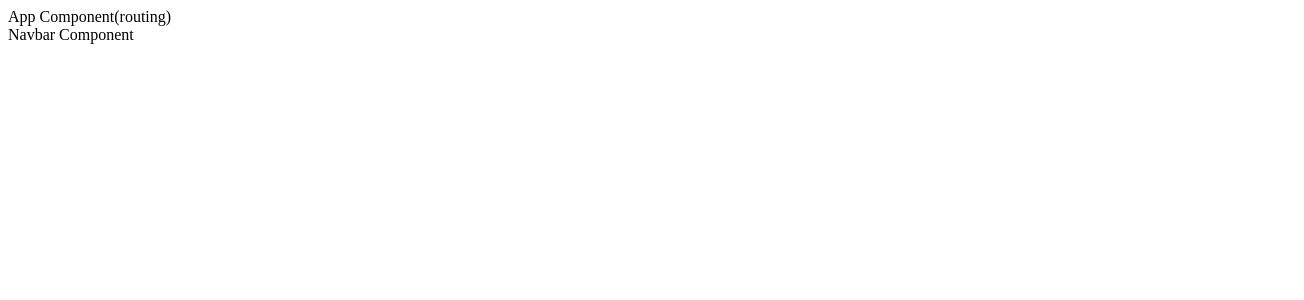
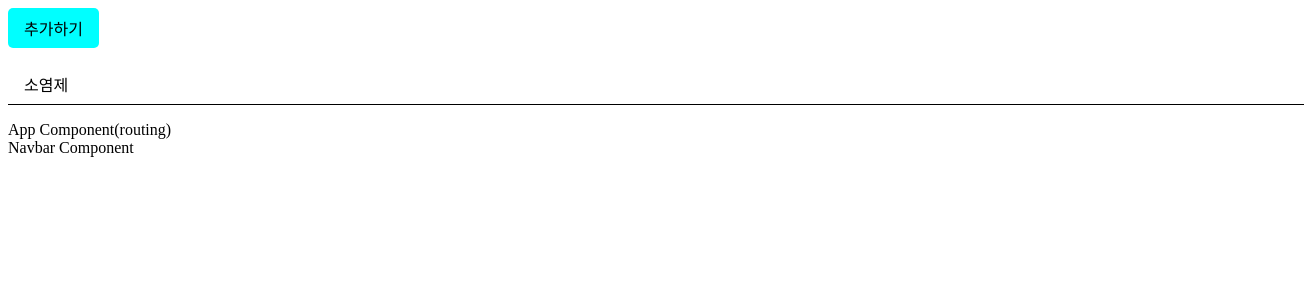
Before and after one commit to JISU-Y/alarm-for-pills, a React app: page / in a window 1280 px wide. Shown: the top 300 px of the page, 1304 px wide, since content can reach past the window. Built offline with nearby package versions, Linux system fonts and the light colour scheme.

Commit message:
feat: add Styled-Components / make style to button, content

```diff
--- a/package.json
+++ b/package.json
@@ -6,8 +6,10 @@
   "author": "JISU-Y",
   "license": "MIT",
   "dependencies": {
+    "prop-types": "^15.8.0",
     "react": "^17.0.2",
-    "react-dom": "^17.0.2"
+    "react-dom": "^17.0.2",
+    "styled-components": "^5.3.3"
   },
   "devDependencies": {
     "@babel/core": "^7.16.5",
--- a/src/App.jsx
+++ b/src/App.jsx
@@ -1,8 +1,12 @@
 import React from 'react'
+import Button from './components/atoms/Button'
+import Content from './components/atoms/Content'
 
 const App = () => {
   return (
     <div>
+      <Button label="추가하기" />
+      <Content text="소염제" underline={true} />
       <div>App Component(routing)</div>
       <div>Navbar Component</div>
     </div>
--- a/src/components/atoms/button/index.jsx
+++ b/src/components/atoms/button/index.jsx
@@ -1,7 +1,23 @@
 import React from 'react'
+import PropTypes from 'prop-types'
 
-const index = ({ label }) => {
-  return <button>{label}</button>
+import styled from 'styled-components'
+
+const Button = ({ label }) => {
+  return <StyledButton>{label}</StyledButton>
 }
 
-export default index
+const StyledButton = styled.button`
+  font-size: 16px;
+  padding: 0.5rem 1rem;
+  background-color: aqua;
+  border: none;
+  border-radius: 5px;
+  text-transform: uppercase;
+`
+
+Button.propTypes = {
+  label: PropTypes.string.isRequired,
+}
+
+export default Button
--- a/src/components/atoms/content/index.jsx
+++ b/src/components/atoms/content/index.jsx
@@ -1,9 +1,21 @@
 import React from 'react'
+import PropTypes from 'prop-types'
 
-const index = ({ text }) => {
-  return <p>{text}</p>
+import styled from 'styled-components'
+
+const Content = ({ text, underline }) => {
+  return <TextContent underline={underline}>{text}</TextContent>
 }
 
-// underline 있을 건지 없을 건지
+const TextContent = styled.p`
+  width: 100%;
+  padding: 0.5rem 1rem;
+  border-bottom: ${(props) => (props.underline ? '1px solid black' : 'none')};
+`
 
-export default index
+Content.propTypes = {
+  text: PropTypes.string.isRequired,
+  underline: PropTypes.bool.isRequired,
+}
+
+export default Content
--- a/src/components/molecules/NavButtons/index.jsx
+++ b/src/components/molecules/NavButtons/index.jsx
@@ -1,5 +1,5 @@
 import React from 'react'
-import NavIcon from '../../atoms/icon'
+import NavIcon from '../../atoms/Icon'
 
 const NavButtons = () => {
   return (
--- a/src/components/molecules/contentList/index.jsx
+++ b/src/components/molecules/contentList/index.jsx
@@ -1,5 +1,5 @@
 import React from 'react'
-import Content from './atoms/content'
+import Content from './atoms/Content'
 
 const ContentList = () => {
   return (
--- a/src/components/molecules/title/index.jsx
+++ b/src/components/molecules/title/index.jsx
@@ -1,7 +1,7 @@
 import React from 'react'
-import TitleText from './atoms/titleText'
-import InfoText from './atoms/textbox'
-import ToggleButton from './atoms/toggleButton'
+import TitleText from './atoms/TitleText'
+import InfoText from './atoms/Textbox'
+import ToggleButton from './atoms/ToggleButton'
 
 const Title = () => {
   return (
--- a/src/components/organisms/pillCard/index.jsx
+++ b/src/components/organisms/pillCard/index.jsx
@@ -1,6 +1,6 @@
 import React from 'react'
-import Title from '../../molecules/title'
-import ContentList from '../../molecules/contentList'
+import Title from '../../molecules/Title'
+import ContentList from '../../molecules/ContentList'
 
 const PillCard = () => {
   return (
```
Also changed, not shown: src/components/atoms/icon/index.jsx (+7 -2 lines), src/components/atoms/titleText/index.jsx (+8 -3 lines), 1 other file (tests, documents, lock files or other folders).
